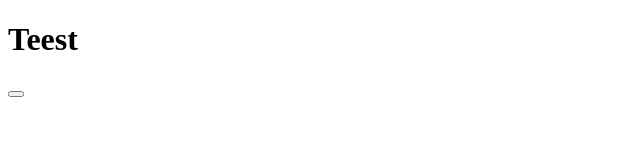
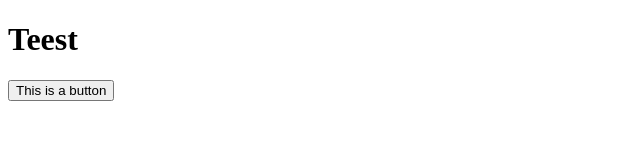
Before and after one commit to memoryscape/memoryscape.github.io, a plain HTML site: page index.html in a window 1280 px wide. Shown: the whole page, without its empty margins (0-640 px from the left). Drawn offline with Linux system fonts and the light colour scheme.

Commit message:
made the button visible

```diff
--- a/index.html
+++ b/index.html
@@ -12,7 +12,7 @@
     <div class="x1"></div>
     <div class="x2"></div>
     <div class="x3"></div>
-    <button onclick="askPermission()"></button>
+    <button onclick="askPermission()">This is a button</button>
     <script>
       // test
       function handleOrientation(event) {
```
